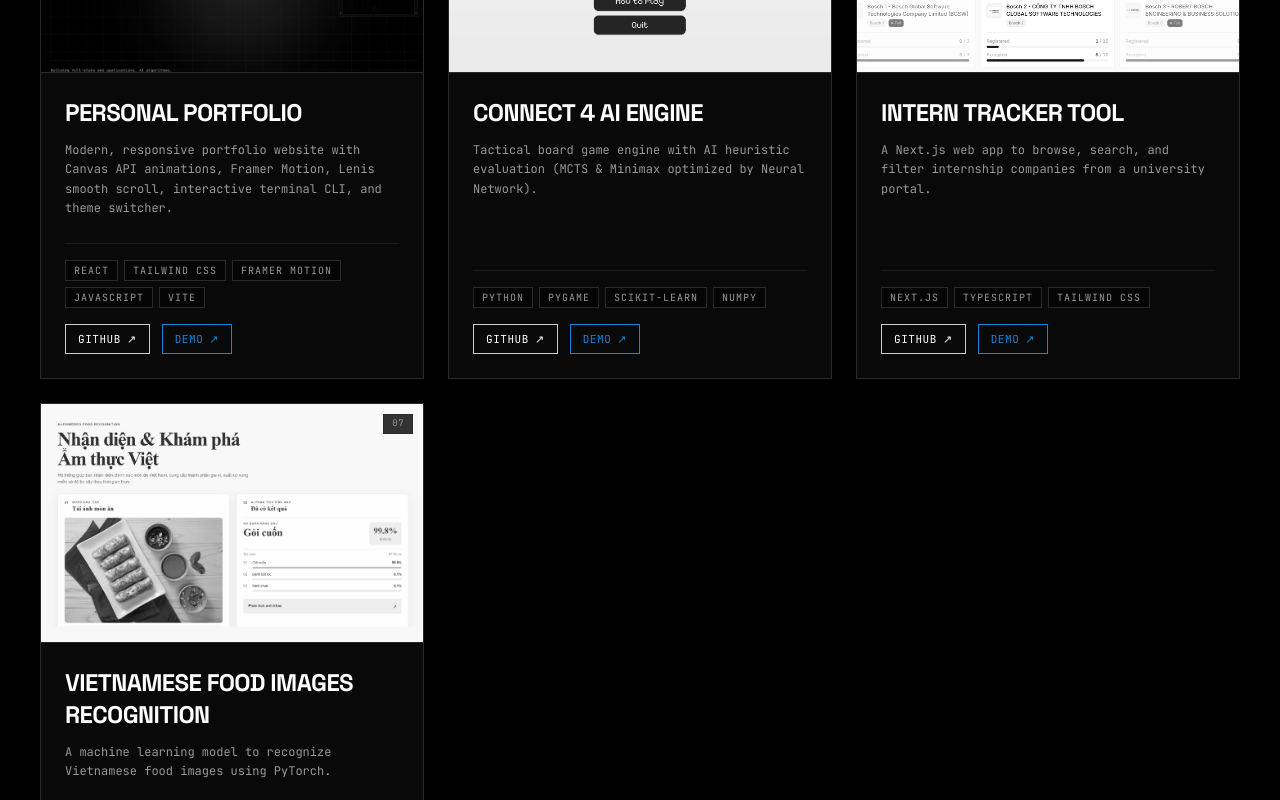
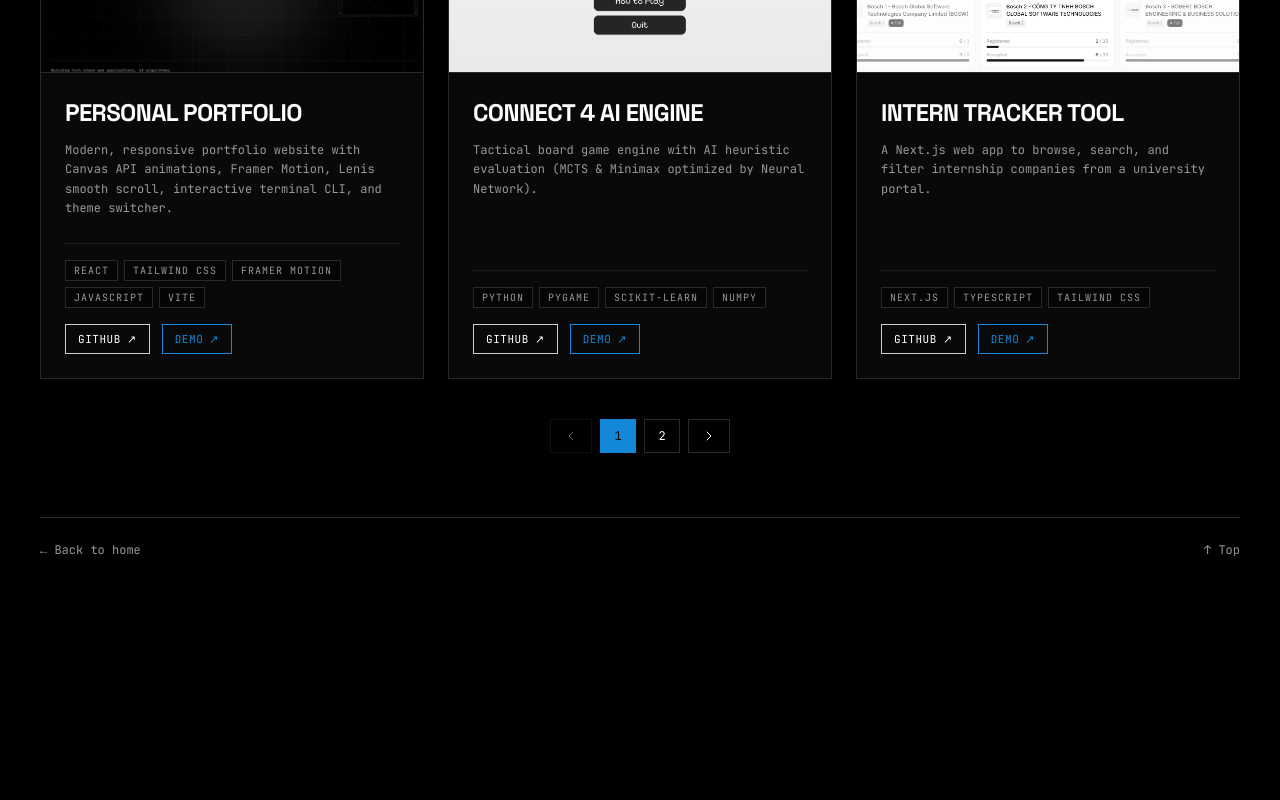
Before and after one commit to Thinkj07/thinh-nguyen-dev, a React (Vite) app: page /projects in a window 1280 px wide. Shown: the part 995-1795 px from the top of the page. After the commit the page ends 1633 px from the top, so only its background shows below. Built offline with nearby package versions, Linux system fonts and the light colour scheme.

Commit message:
implement pagination for project display

```diff
--- a/src/portfolio/AllProjects.jsx
+++ b/src/portfolio/AllProjects.jsx
@@ -1,4 +1,5 @@
-import React from "react";
+import React, { useState } from "react";
+import { ChevronLeft, ChevronRight } from "lucide-react";
 import { motion } from "motion/react";
 import { Link } from "react-router-dom";
 import { ThemeToggle } from "./ThemeToggle";
@@ -6,7 +7,16 @@ import { CustomCursor } from "./CustomCursor";
 import { SmoothScroll } from "./SmoothScroll";
 import projectsData from "../data/projects.json";
 
+const PROJECTS_PER_PAGE = 6;
+
 export function AllProjects() {
+  const [currentPage, setCurrentPage] = useState(1);
+  const totalPages = Math.ceil(projectsData.length / PROJECTS_PER_PAGE);
+  const paginatedProjects = projectsData.slice(
+    (currentPage - 1) * PROJECTS_PER_PAGE,
+    currentPage * PROJECTS_PER_PAGE,
+  );
+
   return (
     <div className="min-h-screen bg-background text-foreground selection:bg-terminal selection:text-background">
       <SmoothScroll />
@@ -49,7 +59,7 @@ export function AllProjects() {
 
         {/* Minimal Projects Grid - Image on Top, Text Below */}
         <div className="mt-10 grid grid-cols-1 md:grid-cols-2 lg:grid-cols-3 gap-6">
-          {projectsData.map((p, i) => (
+          {paginatedProjects.map((p, i) => (
             <motion.div
               key={p.id || p.title}
               initial={{ opacity: 0, y: 20 }}
@@ -132,6 +142,53 @@ export function AllProjects() {
           ))}
         </div>
 
+        {/* Pagination */}
+        {totalPages > 1 && (
+          <nav
+            aria-label="Project pages"
+            className="mt-10 flex items-center justify-center gap-2 font-mono text-xs"
+          >
+            <button
+              type="button"
+              onClick={() => setCurrentPage((page) => page - 1)}
+              disabled={currentPage === 1}
+              aria-label="Previous page"
+              className="border border-border px-3 py-2 text-foreground transition-colors hover:border-terminal hover:text-terminal disabled:cursor-not-allowed disabled:opacity-40 disabled:hover:border-border disabled:hover:text-foreground"
+            >
+              <ChevronLeft aria-hidden="true" size={16} strokeWidth={1.5} />
+            </button>
+
+            {Array.from({ length: totalPages }, (_, index) => index + 1).map(
+              (page) => (
+                <button
+                  key={page}
+                  type="button"
+                  onClick={() => setCurrentPage(page)}
+                  aria-label={`Go to page ${page}`}
+                  aria-current={currentPage === page ? "page" : undefined}
+                  className={`min-w-9 border px-3 py-2 transition-colors ${
+                    currentPage === page
+                      ? "border-terminal bg-terminal text-background"
+                      : "border-border text-foreground hover:border-terminal hover:text-terminal"
+                  }`}
+                >
+                  {page}
+                </button>
+              ),
+            )}
+
+            <button
+              type="button"
+              onClick={() => setCurrentPage((page) => page + 1)}
+              disabled={currentPage === totalPages}
+              aria-label="Next page"
+              className="border border-border px-3 py-2 text-foreground transition-colors hover:border-terminal hover:text-terminal disabled:cursor-not-allowed disabled:opacity-40 disabled:hover:border-border disabled:hover:text-foreground"
+            >
+              <ChevronRight aria-hidden="true" size={16} strokeWidth={1.5} />
+            </button>
+          </nav>
+        )}
+
         {/* Minimal Footer */}
         <div className="mt-16 border-t border-border pt-6 flex items-center justify-between font-mono text-xs text-muted-foreground">
           <Link to="/" className="hover:text-terminal transition-colors">
```
